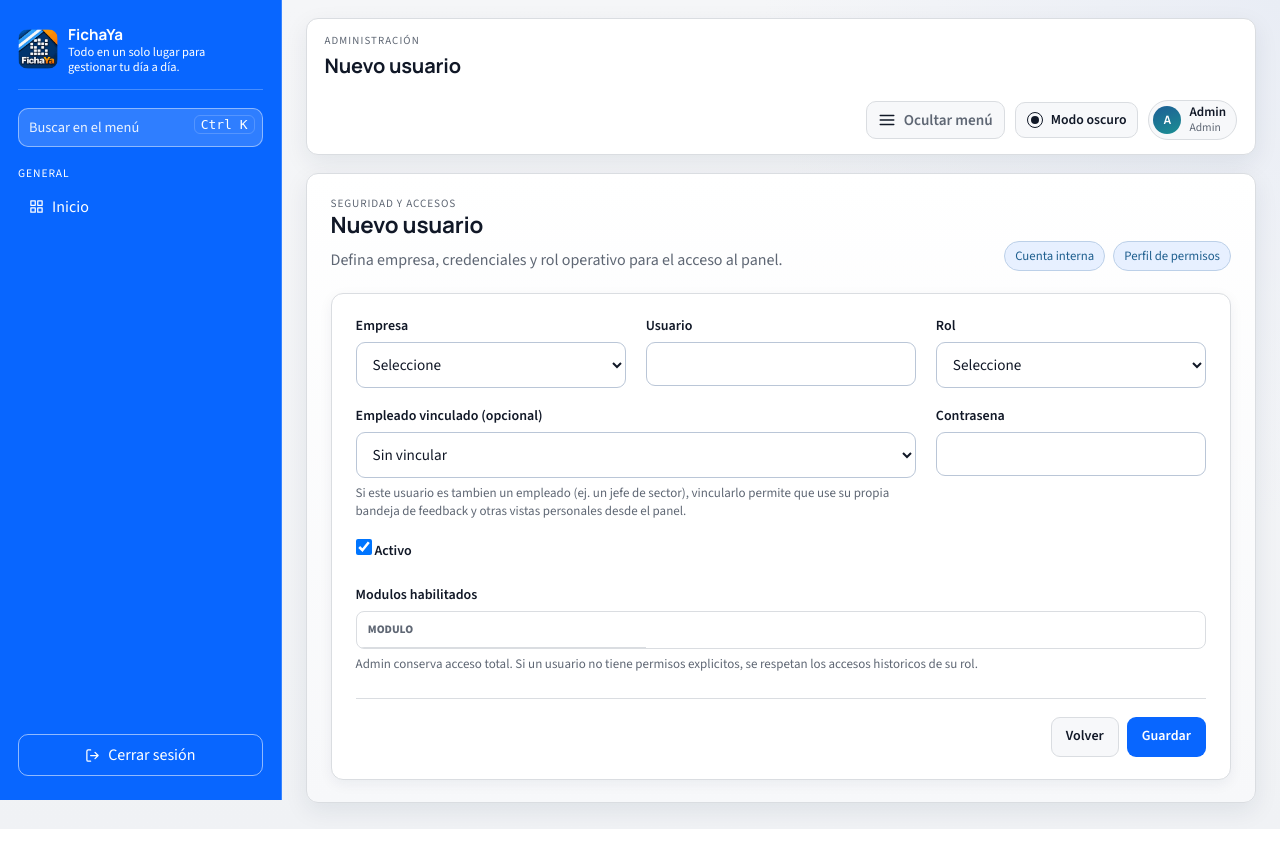
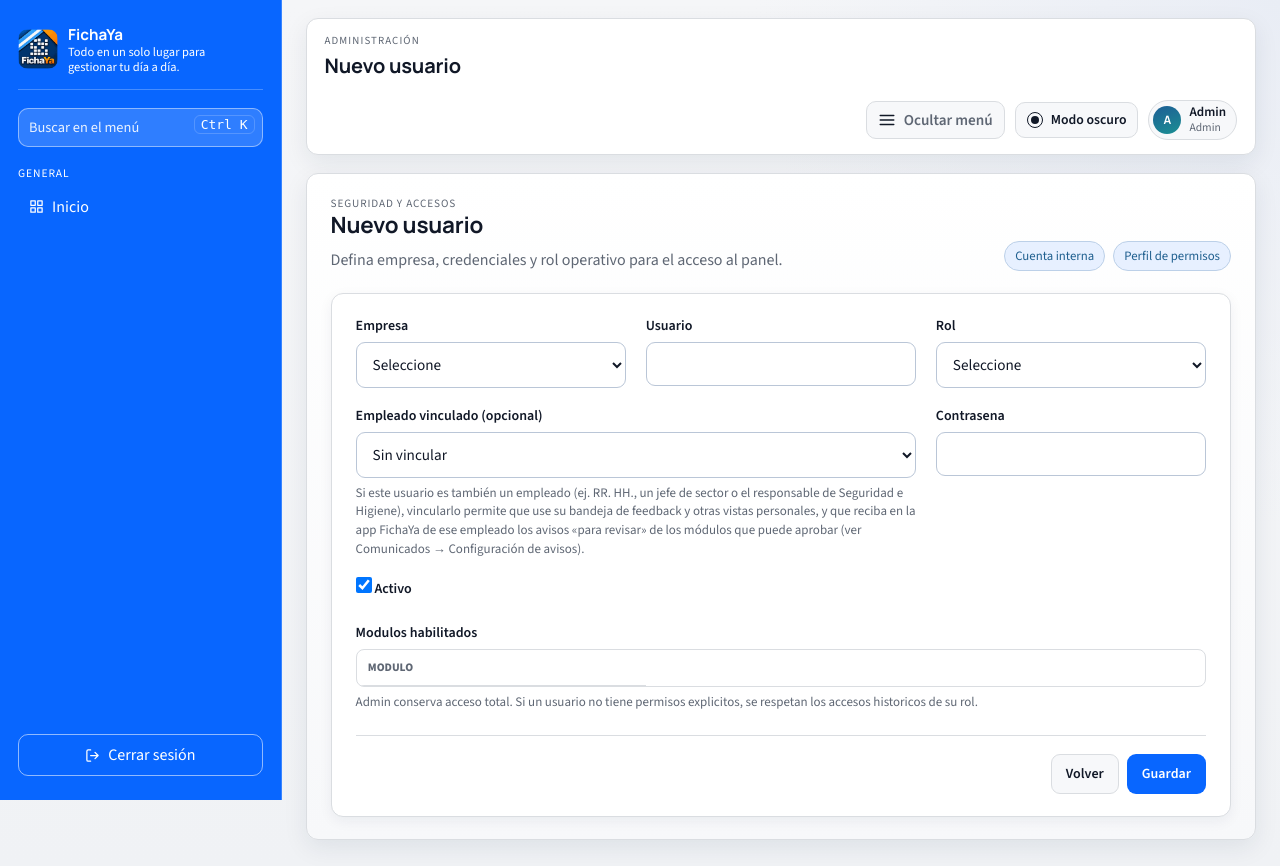
Before and after one commit to horamda/control_asistencia_backend, a Flask app: template templates/usuarios/form.html in a window 1280 px wide. Before the commit the page ends 829 px from the top, so only its background shows below. Run offline with Flask 3, Linux system fonts and the light colour scheme; the template is opened without the code that fills it, so the values that code supplies are empty; parts of the project's set-up code (start-up, migrations or seed data) failed here and were passed over; some libraries are stand-ins or nearby versions.

Commit message:
Usuarios panel: el empleado vinculado tambien recibe los avisos para revisar
Texto de ayuda del campo "Empleado vinculado": explica que con el vinculo
el usuario (RR. HH., jefes, responsable de Seguridad e Higiene) recibe en la
app los avisos de los modulos que puede aprobar.

Co-Authored-By: Claude Opus 5.5 <noreply@anthropic.com>

```diff
--- a/templates/usuarios/form.html
+++ b/templates/usuarios/form.html
@@ -63,7 +63,7 @@
             </option>
           {% endfor %}
         </select>
-        <div class="helper-text">Si este usuario es tambien un empleado (ej. un jefe de sector), vincularlo permite que use su propia bandeja de feedback y otras vistas personales desde el panel.</div>
+        <div class="helper-text">Si este usuario es también un empleado (ej. RR. HH., un jefe de sector o el responsable de Seguridad e Higiene), vincularlo permite que use su bandeja de feedback y otras vistas personales, y que reciba en la app FichaYa de ese empleado los avisos «para revisar» de los módulos que puede aprobar (ver Comunicados → Configuración de avisos).</div>
       </div>
       <div class="row">
         <label>Contrasena {% if mode == "edit" %}(dejar vacia para mantener){% endif %}</label>
```
